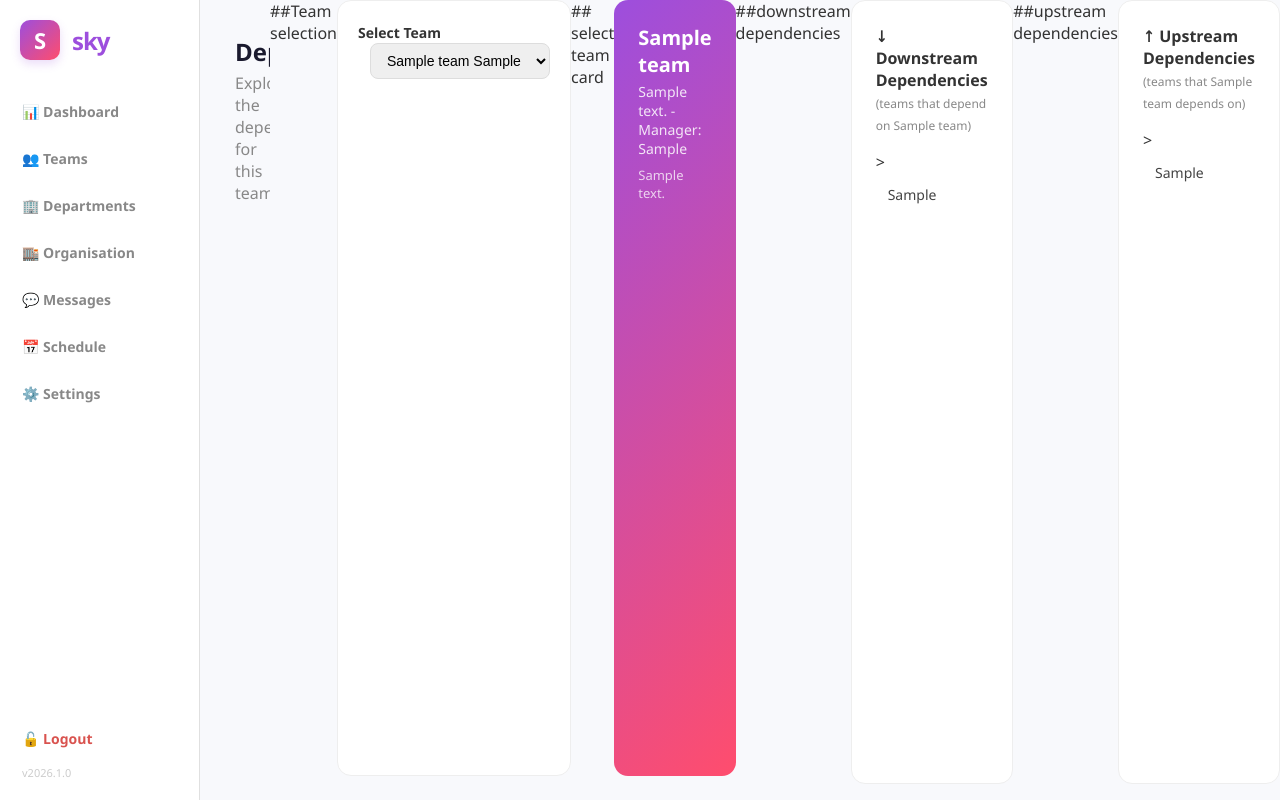
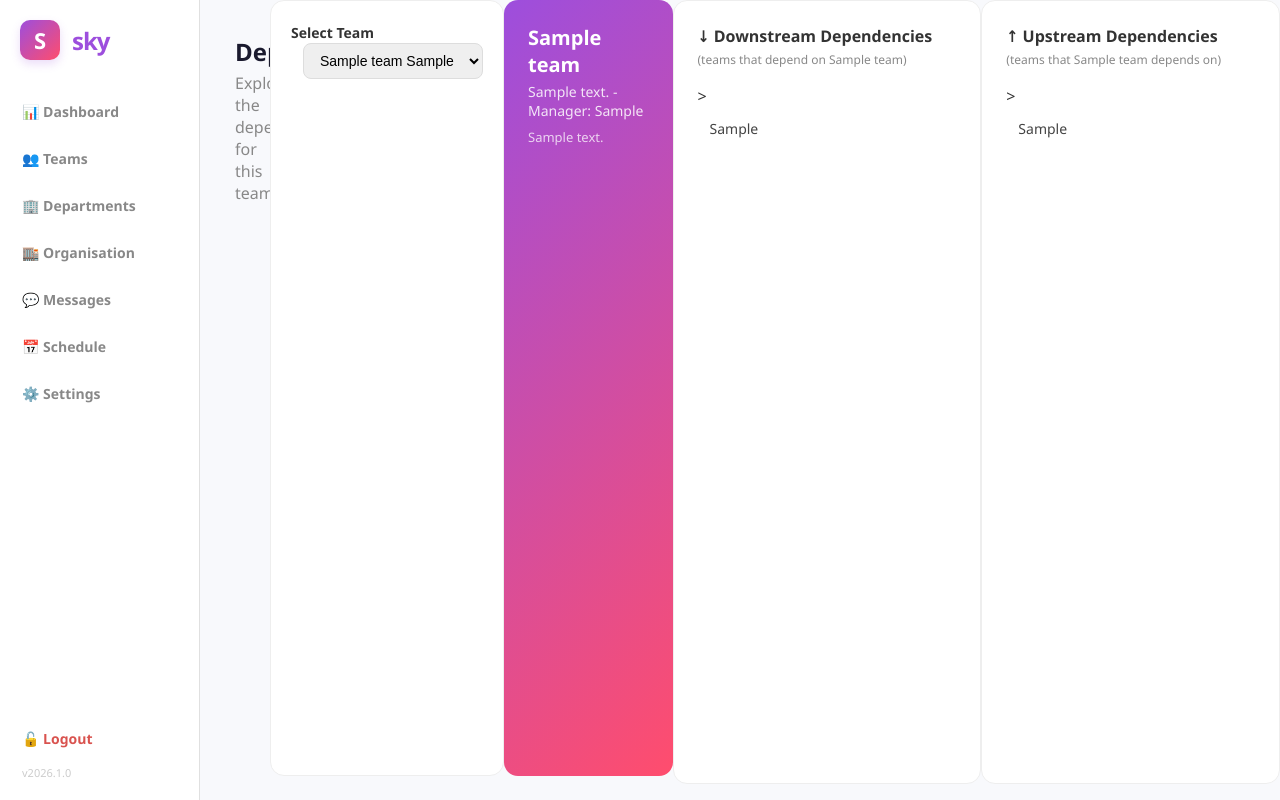
Before and after one commit to jrsdc/django_unchained_project, a Django app: page /organisation/dependencies/1/ in a window 1280 px wide. Run offline with Django 5.2, Linux system fonts and the light colour scheme; a user stored in the database is signed in; tables that the repository leaves empty hold one stand-in row (values such as "Sample post").

Commit message:
ui/ux arrow changes

```diff
--- a/messaging_system/organisation/templates/organisation/department_detail.html
+++ b/messaging_system/organisation/templates/organisation/department_detail.html
@@ -6,7 +6,7 @@
 <div style="padding: 30px; width: 100%;">
 
 <a href="/organisation/departments/" style="font-size: 16px;color: #9d4edd; text-decoration: none;"
->Back to Departments</a>
+>← Back to Departments</a>
 <h1 style="font-size:24px ; font-weight: 700; margin-top: 10px; margin-bottom: 5px;">{{ department_name }}</h1>
 <p style="color: #777; margin: 0;"> All the teams in this department</p>
 </div>
--- a/messaging_system/organisation/templates/organisation/dependencies.html
+++ b/messaging_system/organisation/templates/organisation/dependencies.html
@@ -7,7 +7,7 @@
     <p style="color: #888;margin-top: 4px;">Explore the dependencies for this team</p>
 </div>
 
-##Team selection
+<!--Team selection-->
 <div style="background-color: white; border-radius: 14px; padding:20px; border: 1px solid #eee; margin-bottom: 24px;">
     <label style="font-size: 14px; font-weight: 600; color: #333;">Select Team</label>
     <select onchange="window.location.href='/organisation/dependencies/' + this.value + '/'"
@@ -23,7 +23,7 @@
 
 {% if selected_team %}
 
-## select team card
+<!--select team card-->
 <div style="background: linear-gradient(135deg, #9d4edd, #ff4d6d); color: white; border-radius:14px ; padding: 24px; margin-bottom: 24px;">
     <h2 style="font-size: 20px;font-weight: 800; margin-bottom: 4px;">{{ selected_team.name }}</h2>
     <p style="opacity: 0.85; font-size: 14px;">{{ selected_team.description }} - Manager: {{ selected_team.manager }}</p>
@@ -32,7 +32,7 @@
     {% endif %}
 </div>
 
-##downstream dependencies
+<!--downstream dependencies-->
 <div style="background: white; border-radius: 14px; padding: 24px; border: 1px solid #eee; margin-bottom: 16px;">
     <h3 style="font-size: 16px; font-weight: 700; margin-bottom: 16px; color: 1a1a2e;">
        ↓ Downstream Dependencies
@@ -48,7 +48,7 @@
 {% endif %}
 </div>
 
-##upstream dependencies
+<!--upstream dependencies-->
 <div style="background: white; border-radius: 14px; padding: 24px; border: 1px solid #eee; margin-bottom: 16px;">
     <h3 style="font-size: 16px; font-weight: 700; margin-bottom: 16px; color: 1a1a2e;">
        ↑ Upstream Dependencies
--- a/messaging_system/organisation/templates/organisation/team_type.html
+++ b/messaging_system/organisation/templates/organisation/team_type.html
@@ -5,7 +5,7 @@
 <div style="padding:30px; width: 100%;">
 
     <div style="margin-bottom:25px;">
-        <a href="/organisation/" style="font-size: 13px; color: #9d4edd; text-decoration: none;"> Back to Organisation</a>
+        <a href="/organisation/" style="font-size: 13px; color: #9d4edd; text-decoration: none;">← Back to Organisation</a>
 <header style="font-size: 24px; font-weight: 700;margin-bottom: 5px;">{{ team_type }}</header>
 <p style="color: #777;margin: 0;">All teams with this specialisation</p>
         </div>
```
